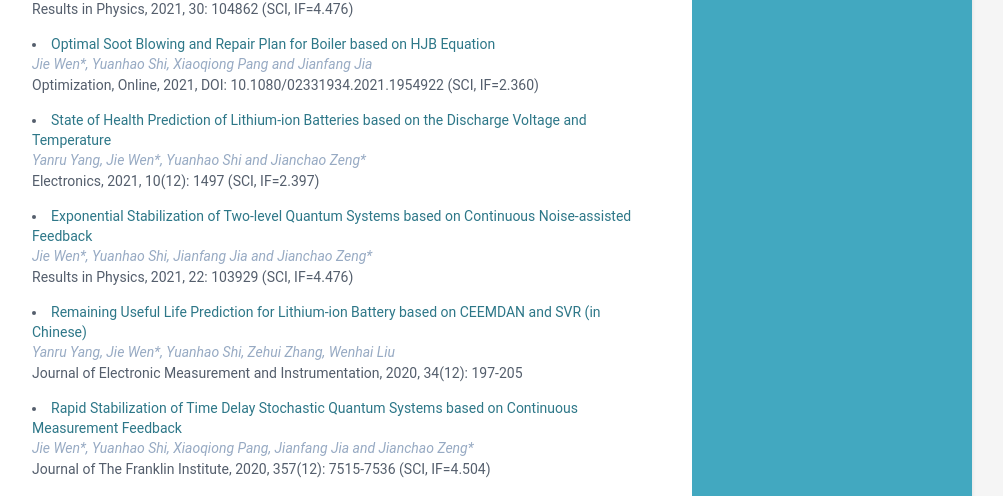
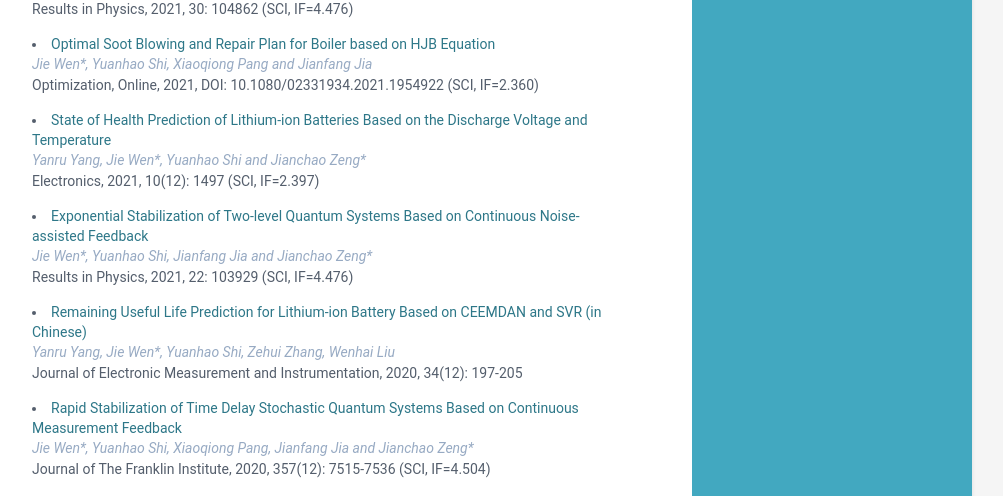
Before and after one commit to wenjie015/wenjie, a Jekyll site: the page built from index.html, in a window 1280 px wide and 900 px high, scrolled down 934 px. Shown: the part 148-644 px from the top of the window, without its empty margins (168-1171 px from the left). Built offline with Jekyll 4.4.1, drawn with Linux system fonts in a browser that asks for light colours.

```diff
--- a/_data/data.yml
+++ b/_data/data.yml
@@ -86,22 +86,22 @@ publications:
         authors: Jie Wen*, Yuanhao Shi, Xiaoqiong Pang and Jianfang Jia
         conference: "Optimization, Online, 2021, DOI: 10.1080/02331934.2021.1954922 (SCI, IF=2.360)"
 
-      - title: State of Health Prediction of Lithium-ion Batteries based on the Discharge Voltage and Temperature
+      - title: State of Health Prediction of Lithium-ion Batteries Based on the Discharge Voltage and Temperature
         link: https://doi.org/10.3390/electronics10121497
         authors: Yanru Yang, Jie Wen*, Yuanhao Shi and Jianchao Zeng*
         conference: "Electronics, 2021, 10(12): 1497 (SCI, IF=2.397)"
 
-      - title: Exponential Stabilization of Two-level Quantum Systems based on Continuous Noise-assisted Feedback
+      - title: Exponential Stabilization of Two-level Quantum Systems Based on Continuous Noise-assisted Feedback
         link: https://doi.org/10.1016/j.rinp.2021.103929
         authors: Jie Wen*, Yuanhao Shi, Jianfang Jia and Jianchao Zeng*
         conference: "Results in Physics, 2021, 22: 103929 (SCI, IF=4.476)"
 
-      - title: Remaining Useful Life Prediction for Lithium-ion Battery based on CEEMDAN and SVR (in Chinese)
+      - title: Remaining Useful Life Prediction for Lithium-ion Battery Based on CEEMDAN and SVR (in Chinese)
         link: https://doi.org/10.13382/j.jemi.B2003108
         authors: Yanru Yang, Jie Wen*, Yuanhao Shi, Zehui Zhang, Wenhai Liu
         conference: "Journal of Electronic Measurement and Instrumentation, 2020, 34(12): 197-205"
 
-      - title: Rapid Stabilization of Time Delay Stochastic Quantum Systems based on Continuous Measurement Feedback
+      - title: Rapid Stabilization of Time Delay Stochastic Quantum Systems Based on Continuous Measurement Feedback
         link: https://doi.org/10.1016/j.jfranklin.2020.05.016
         authors: Jie Wen*, Yuanhao Shi, Xiaoqiong Pang, Jianfang Jia and Jianchao Zeng*
         conference: "Journal of The Franklin Institute, 2020, 357(12): 7515-7536 (SCI, IF=4.504)"
```
